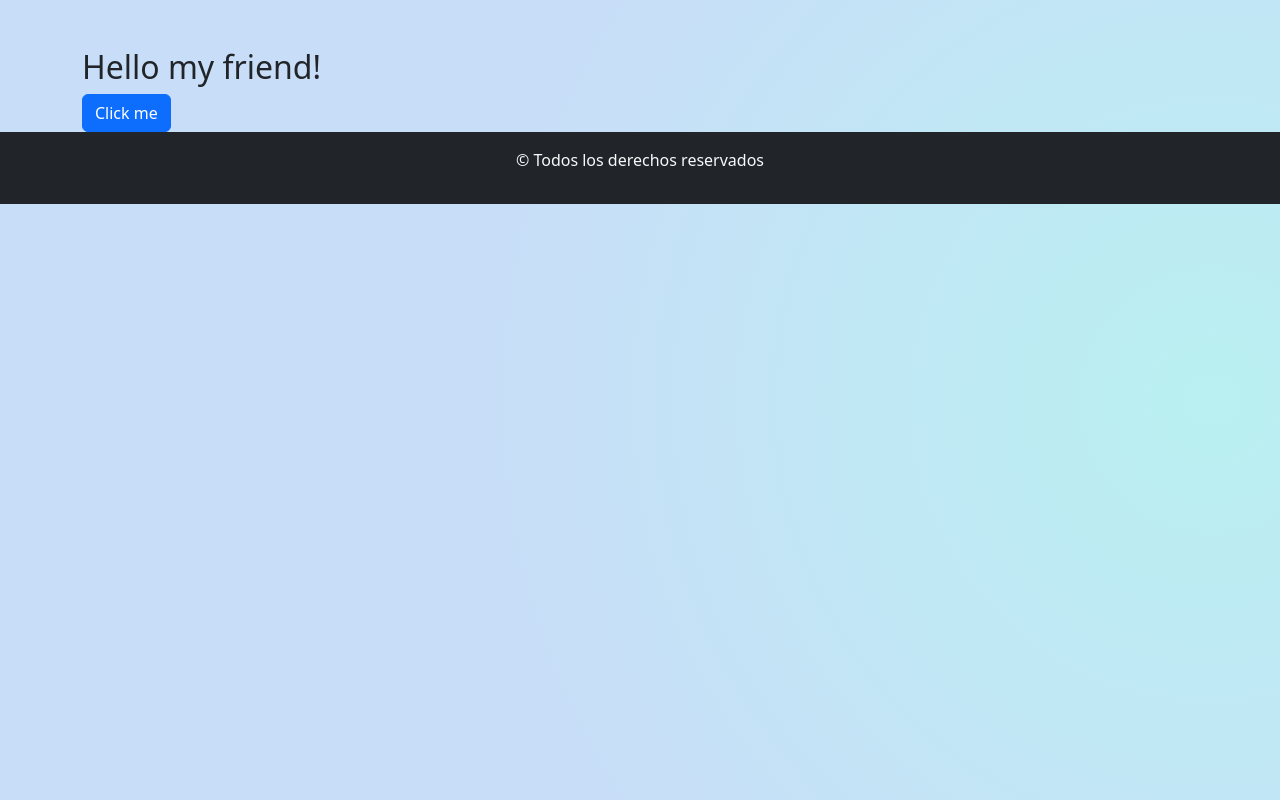
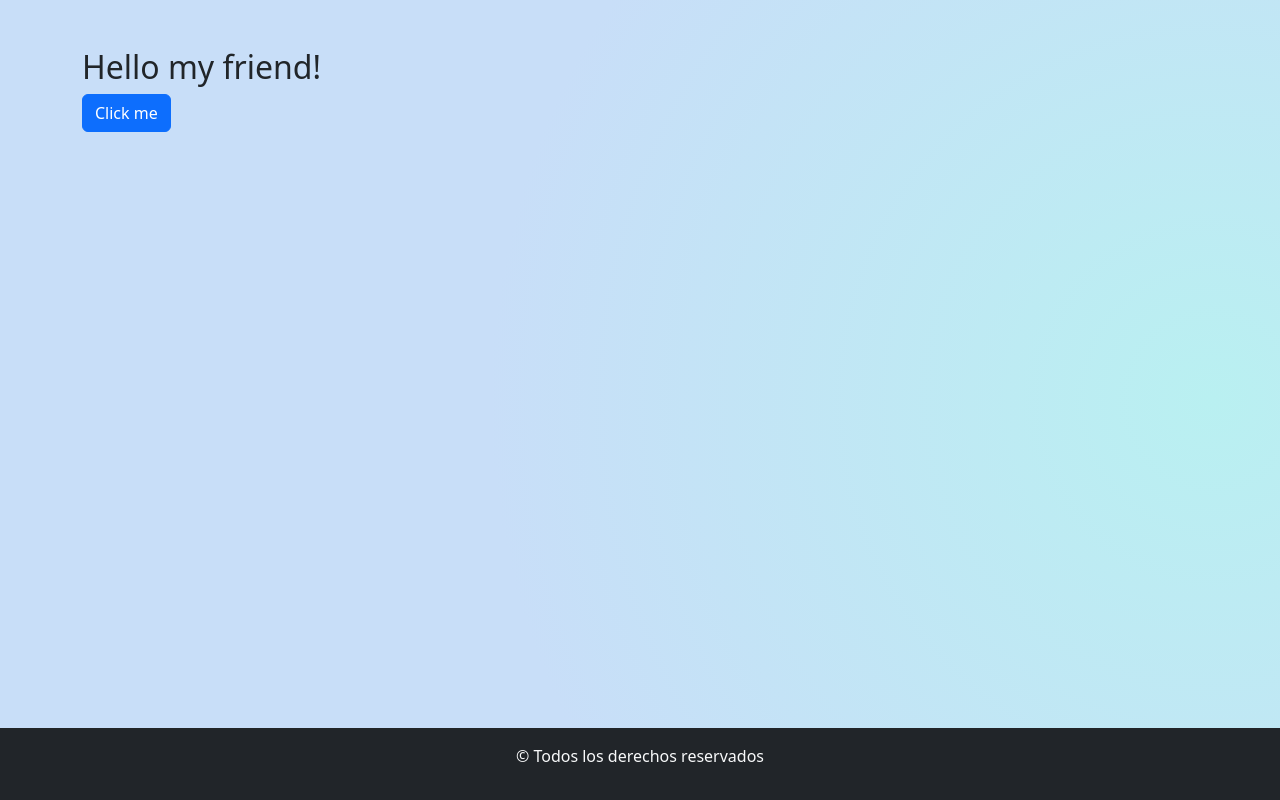
Before and after one commit to Pabmoy25/TPReact, a React (Vite) app: page / in a window 1280 px wide. Built offline with nearby package versions, Linux system fonts and the light colour scheme.

Commit message:
se agrega estilo al proyecto y se baja el footer

```diff
--- a/src/App.jsx
+++ b/src/App.jsx
@@ -6,7 +6,7 @@ import Footer from "./components/Footer";
 function App() {
   return (
     <>
-      <section className="container mt-5">
+      <section className="container mt-5 mainpage">
         <Ejercicio2 ejercicio2="my friend!"></Ejercicio2>
       </section>
 
--- a/src/app.css
+++ b/src/app.css
@@ -8,6 +8,6 @@
     background-image: radial-gradient(circle 939px at 94.7% 50%, rgb(185, 240, 241) 0%, rgb(200, 222, 248) 76.9%);
   }
 
-  .main{
+  .mainpage{
     flex-grow: 1;
   }
```
